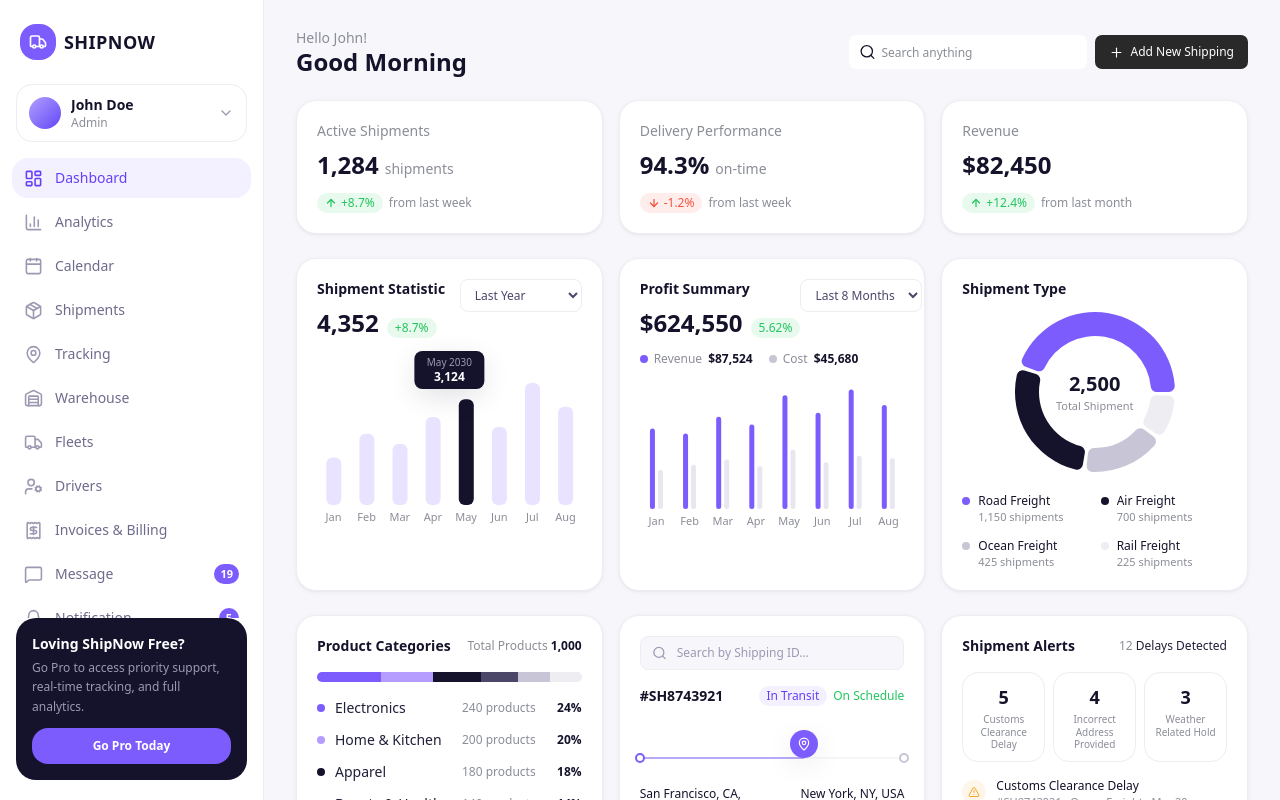
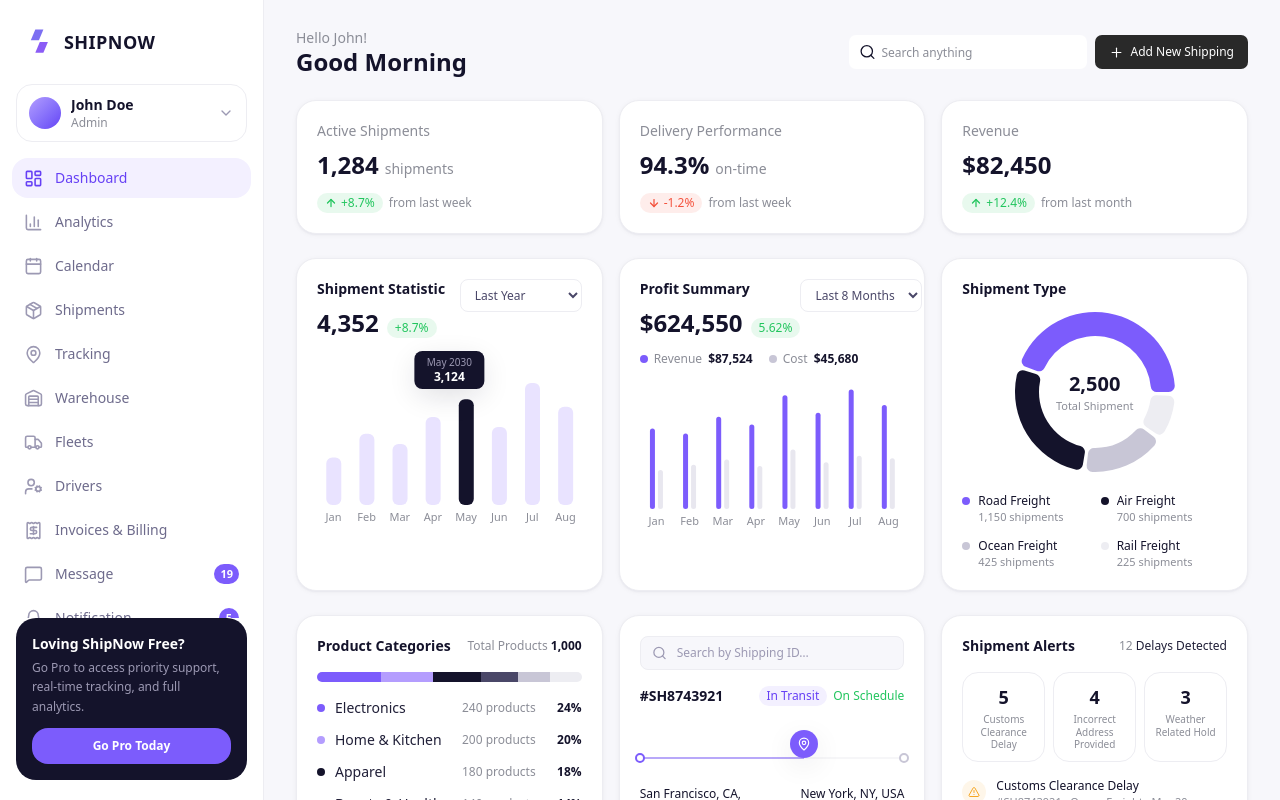
Before and after one commit to masumbillah06/ship-now, a Next.js app: page /dashboard in a window 1280 px wide. Shown: the top 800 px of the page. Built offline with nearby package versions, Linux system fonts and the light colour scheme.

Commit message:
Fixed the Logo inconsistency issues

```diff
--- a/app/login/page.tsx
+++ b/app/login/page.tsx
@@ -6,16 +6,18 @@ import Image from "next/image";
 import { Eye, EyeOff } from "lucide-react";
 
 function LogoMark({ dark = false }: { dark?: boolean }) {
-  const color = dark ? "bg-white" : "bg-[#6C5CE7]";
+  const colorA = dark ? "#FFFFFF" : "#7C6FF2";
+  const colorB = dark ? "#FFFFFF" : "#8B5CF6";
   return (
-    <div className="relative w-6 h-6 shrink-0">
-      <span
-        className={`absolute left-0 top-0 w-4 h-2.5 rounded-xs skew-x-[-20deg] ${color}`}
-      />
-      <span
-        className={`absolute right-0 bottom-0 w-4 h-2.5 rounded-xs skew-x-[-20deg] ${color}`}
-      />
-    </div>
+    <svg
+      viewBox="0 0 40 40"
+      className="w-10 h-10 shrink-0"
+      fill="none"
+      xmlns="http://www.w3.org/2000/svg"
+    >
+      <path d="M17 6H26L21 18H12L17 6Z" fill={colorA} />
+      <path d="M22 20H31L26 32H17L22 20Z" fill={colorB} />
+    </svg>
   );
 }
 
--- a/components/Sidebar.tsx
+++ b/components/Sidebar.tsx
@@ -85,16 +85,7 @@ function NavRow({
   );
 }
 
-/**
- * Hamburger trigger for mobile — place this in your header/topbar
- * (it's not part of the Sidebar's own DOM since the sidebar is
- * off-canvas/hidden on mobile until opened).
- *
- *   <MobileMenuButton onClick={() => setMobileOpen(true)} />
- *
- * Only visible below the `md` breakpoint — tablet uses the collapsed
- * (logo-only) rail instead, so no hamburger is needed there.
- */
+
 export function MobileMenuButton({ onClick }: { onClick: () => void }) {
   return (
     <button
@@ -146,8 +137,16 @@ export function Sidebar({
             collapsed && "justify-center px-2"
           )}
         >
-          <div className="flex h-9 w-9 shrink-0 items-center justify-center rounded-xl bg-primary-500">
-            <Truck size={18} className="text-white" strokeWidth={2.2} />
+          <div className="flex h-9 w-9 shrink-0 items-center justify-center">
+            <svg
+              viewBox="0 0 40 40"
+              className="h-9 w-9"
+              fill="none"
+              xmlns="http://www.w3.org/2000/svg"
+            >
+              <path d="M17 6H26L21 18H12L17 6Z" fill="#7C6FF2" />
+              <path d="M22 20H31L26 32H17L22 20Z" fill="#8B5CF6" />
+            </svg>
           </div>
           {!collapsed && (
             <span className="text-lg font-bold uppercase tracking-wide text-ink-900">
```
